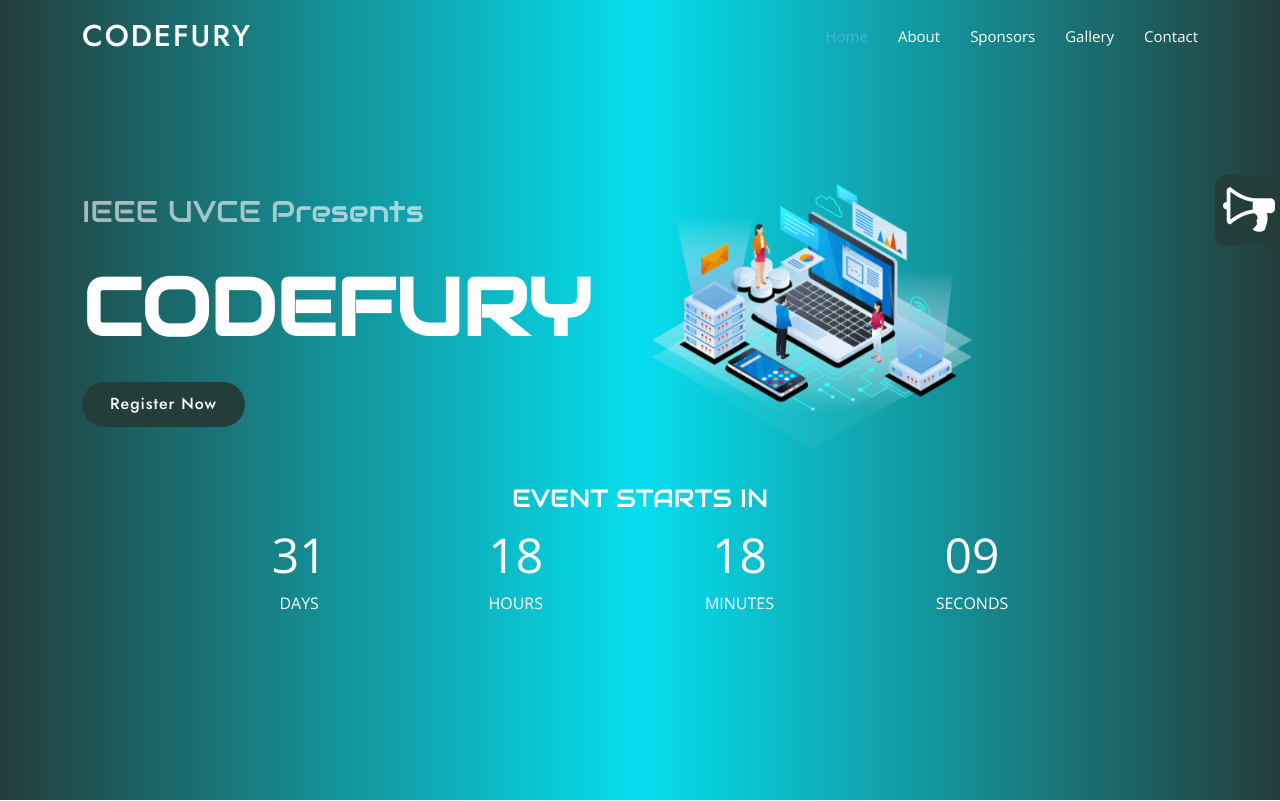
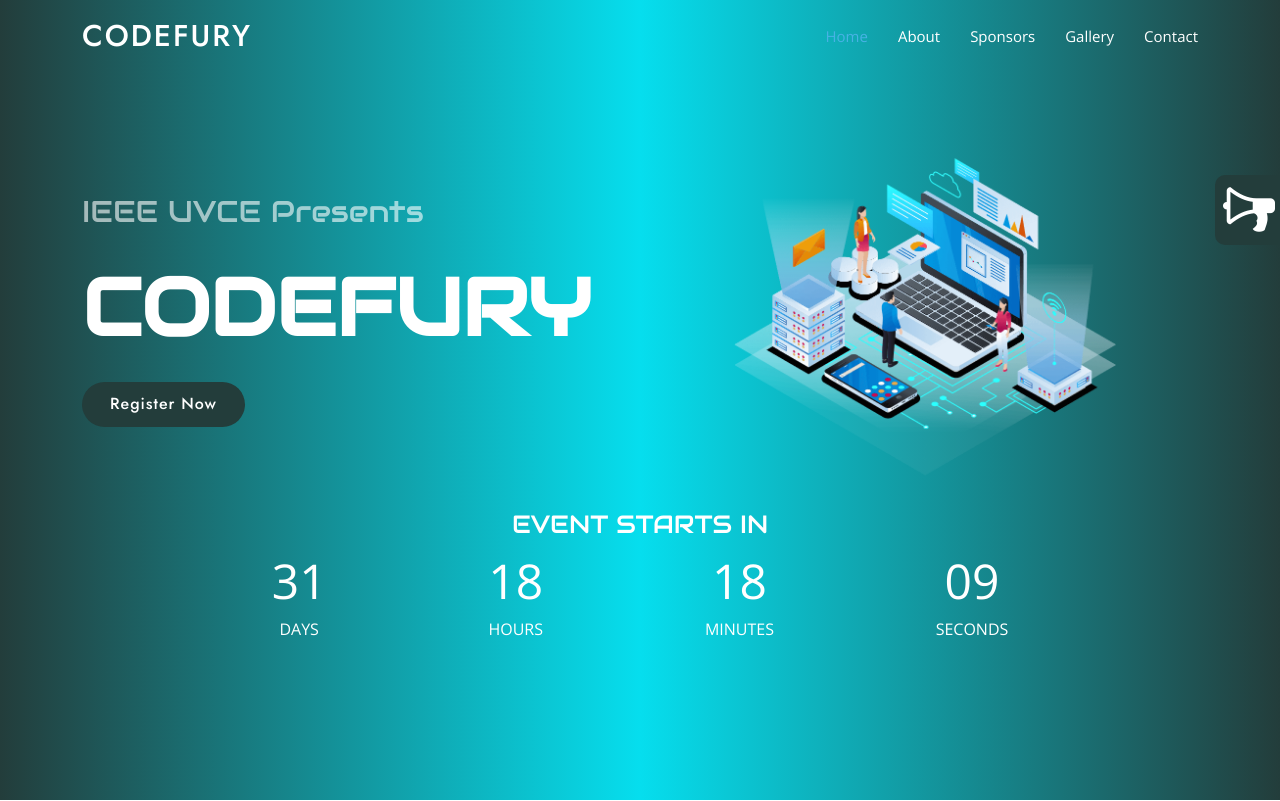
Before and after one commit to Nimitha-jagadeesha/Codefury, a Django app: page / in a window 1280 px wide. Shown: the top 801 px of the page. Run offline with Django 3.2, Linux system fonts and the light colour scheme; data that the repository does not hold is empty; some libraries are stand-ins or nearby versions.

Commit message:
image center

```diff
--- a/Codefury_app/templates/home.html
+++ b/Codefury_app/templates/home.html
@@ -94,11 +94,14 @@
 
         </div>
         <div class="col-md-6 order-1 order-md-2 hero-img" data-aos="zoom-in" data-aos-delay="200">
-          <img src="{% static 'img/hero-img.png' %}" class="img-fluid animated" alt="" height="280" width="320"
+          <img src="{% static 'img/hero-img.png' %}" class="img-fluid animated" alt="" style="display: block; margin-left: auto;margin-right: auto; width: 70%;"
             id="heroimg">
         </div>
       </div>
       <!-- Countdown -->
+
+
+
 
       <div id="timer" data-aos="fade-up">
         <div class="container col-l ">
@@ -299,8 +302,8 @@
             <div class="place">
 
               <a href="https://goo.gl/maps/P43RC7Qphrq" target="_blank">
-                <span class="bi bi-geo-alt-fill"></span></a>
-              <span class="text"> UVCE, K R Circle, Bengaluru</span>
+                <span class="bi bi-geo-alt-fill"></span>
+              <span class="text"> UVCE, K R Circle, Bengaluru</span></a>
 
             </div>
             <div class="phone">
@@ -310,8 +313,8 @@
             </div>
             <div class="email">
               <a href="mailto:cs.uvce.ieee@gmail.com " target="_blank">
-                <span class="bi bi-envelope-fill"></span></a>
-              <span class="text">cs.uvce.ieee@gmail.com</span>
+                <span class="bi bi-envelope-fill"></span>
+              <span class="text">cs.uvce.ieee@gmail.com</span></a>
             </div>
           </div>
         </div>
```
